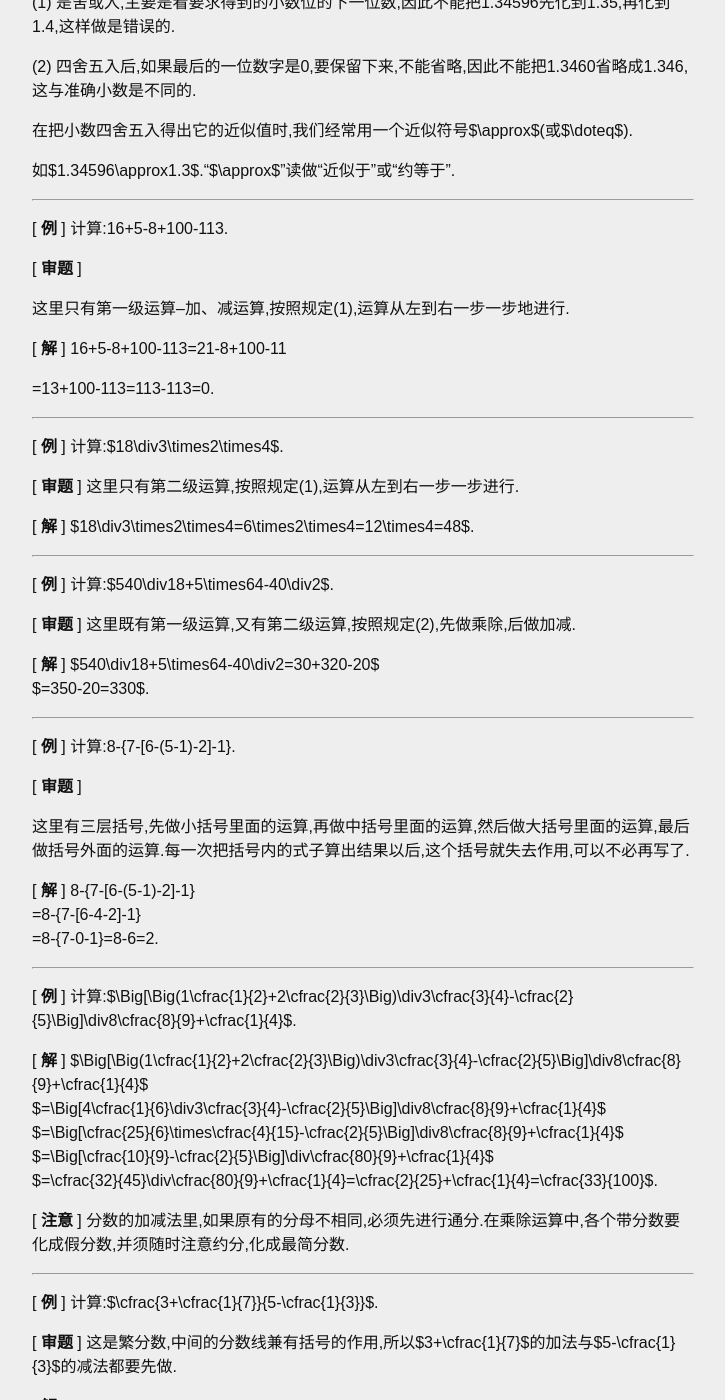
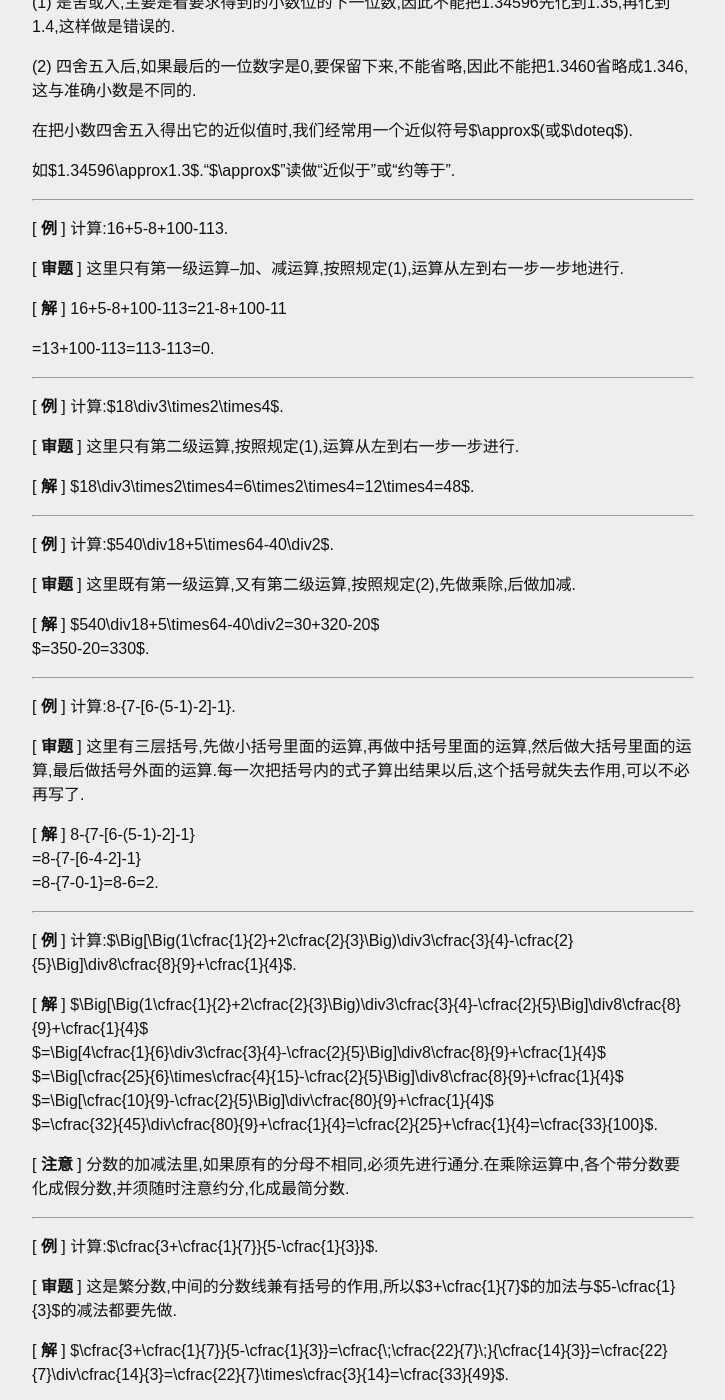
Before and after one commit to ccpaging/algebra, a Jekyll site: the page built from algebra1/ch01/ch01-01.md, in a window 1280 px wide and 1400 px high, scrolled down 3418 px. Shown: the whole window, without its empty margins (179-904 px from the left). Built offline with Jekyll 4.4.1, drawn with Linux system fonts in a browser that asks for light colours; some web fonts are replaced; comment, search, counter and statistics services are not loaded.

Commit message:
Add book1 ch01-01

```diff
--- a/algebra1/ch01/ch01-01.md
+++ b/algebra1/ch01/ch01-01.md
@@ -149,9 +149,7 @@ $16\div3=5\cfrac{1}{3}$.
 
 [ **例** ] 计算:16+5-8+100-113.
 
-[ **审题** ]
-
-这里只有第一级运算--加、减运算,按照规定(1),运算从左到右一步一步地进行.
+[ **审题** ] 这里只有第一级运算--加、减运算,按照规定(1),运算从左到右一步一步地进行.
 
 [ **解** ] 16+5-8+100-113=21-8+100-11
 
@@ -178,9 +176,7 @@ $=350-20=330$.
 
 [ **例** ] 计算:8-{7-[6-(5-1)-2]-1}.
 
-[ **审题** ]
-
-这里有三层括号,先做小括号里面的运算,再做中括号里面的运算,然后做大括号里面的运算,最后做括号外面的运算.每一次把括号内的式子算出结果以后,这个括号就失去作用,可以不必再写了.
+[ **审题** ] 这里有三层括号,先做小括号里面的运算,再做中括号里面的运算,然后做大括号里面的运算,最后做括号外面的运算.每一次把括号内的式子算出结果以后,这个括号就失去作用,可以不必再写了.
 
 [ **解** ] 8-{7-[6-(5-1)-2]-1}
 =8-{7-[6-4-2]-1}
@@ -239,7 +235,7 @@ $=\cfrac{1099}{600}-\cfrac{810}{600}=\cfrac{289}{600}$.
 <h5>习题</h5>
 </div>
 
-回答下列问题(1\~7):
+回答下列问题(1~7):
 
 1.  写出三个自然数.写出最小的自然数.有没有最大的自然数？
 
```
